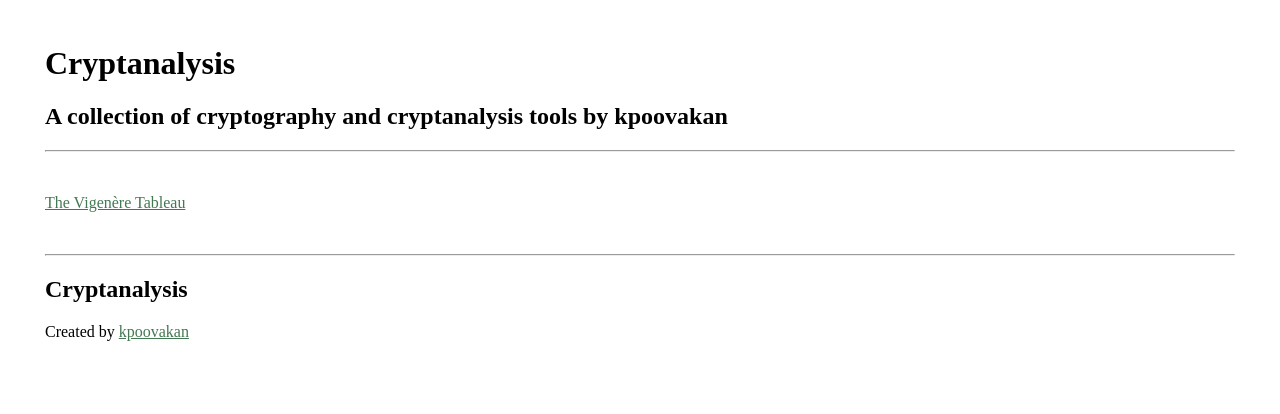
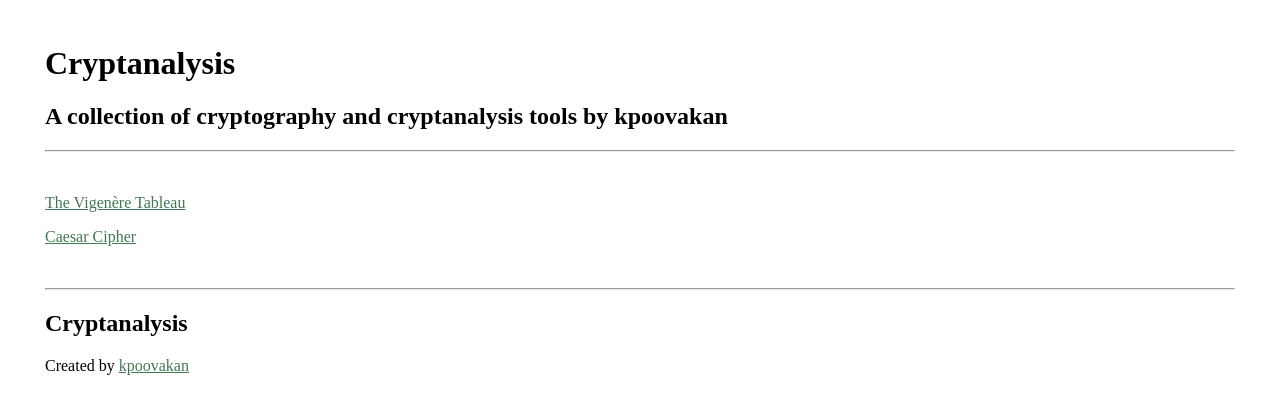
Before and after one commit to kpoovakan/Cryptanalysis, a plain HTML site: page index.html in a window 1280 px wide. Drawn offline with Linux system fonts and the light colour scheme.

Commit message:
Update index.html with favicon and new link
Added a favicon link and a new link for Caesar Cipher.

```diff
--- a/index.html
+++ b/index.html
@@ -4,6 +4,7 @@
 
   <head>
     <title>Cryptanalysis by kpoovakan</title>
+    <link rel="icon" href="https://github.com/kpoovakan/Cryptanalysis/blob/main/favicon.png" />
     <style>
       body {
         margin: 45px;
@@ -24,6 +25,7 @@
     </br>
 <!--Content-->
     <p><a href="https://kpoovakan.github.io/VigenereTableau/">The Vigenère Tableau</a></p>
+    <p><a href="https://kpoovakan.github.io/CaesarCipher/">Caesar Cipher</a></p>
 <!--Footer-->
     </br>
     <hr>
```
